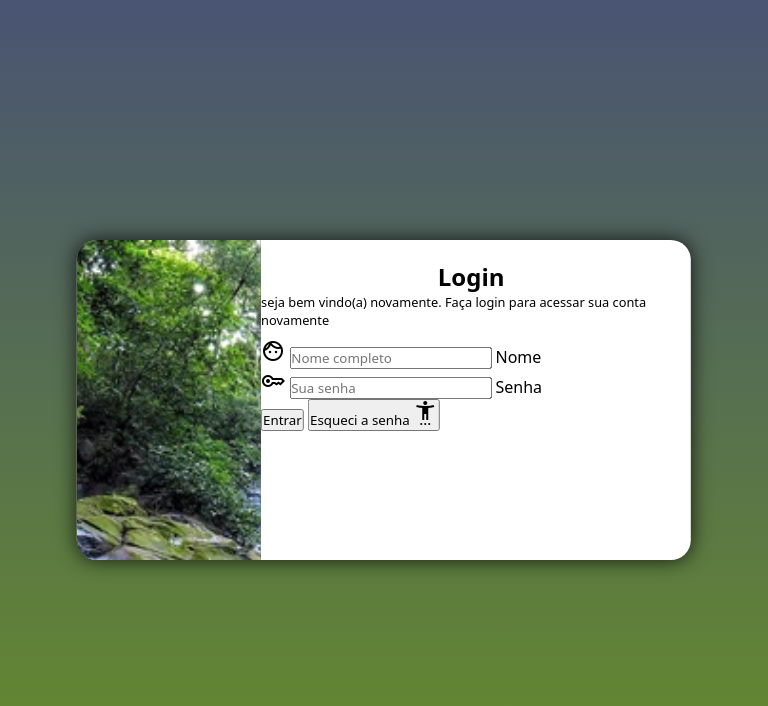
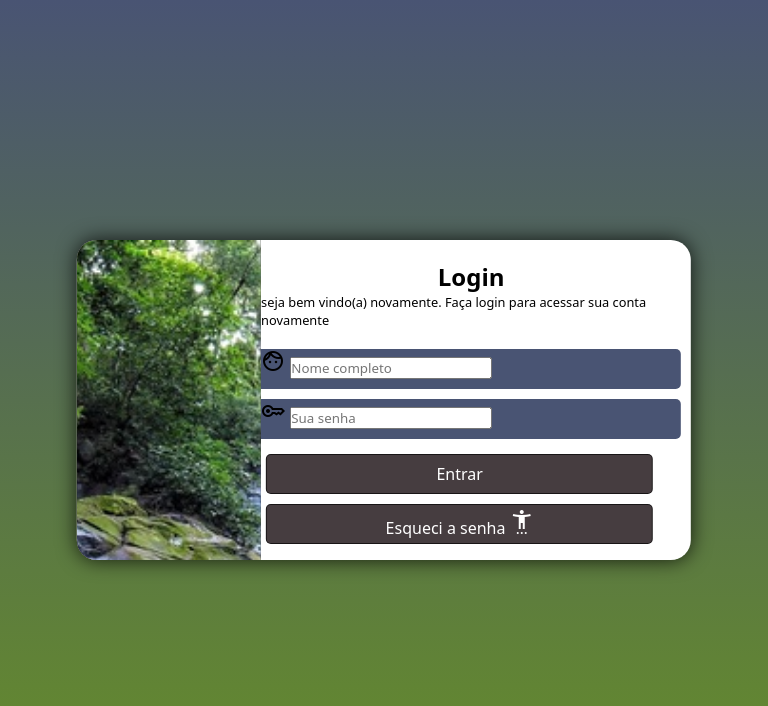
Before and after one commit to EzequiasCodeMaster/projetos-pequenos, a plain HTML site: page login/login-curso-em-video/index.html in a window 768 px wide. Drawn offline with nearby package versions, Linux system fonts and the light colour scheme.

Commit message:
atualizando botao

```diff
--- a/login/login-curso-em-video/index.html
+++ b/login/login-curso-em-video/index.html
@@ -38,10 +38,12 @@
                     <label for="password">Senha</label>
 
                 </div>
-                <button type="submit">Entrar</button>
-                <button>Esqueci a senha <span class="material-symbols-outlined">
-                    settings_accessibility
-                    </span></button>
+                <div class="botaopai">
+                    <button type="submit">Entrar</button>
+                    <button>Esqueci a senha <span class="material-symbols-outlined">
+                        settings_accessibility
+                        </span></button>
+                </div>
             </form>
 
         </section>
--- a/login/login-curso-em-video/media-query.css
+++ b/login/login-curso-em-video/media-query.css
@@ -21,6 +21,25 @@
         float: right;
         width: 70%;
     }
+
+
+button {
+    display: block;
+    width: 90%;
+    height: 40px;
+    background-color: #463D40;
+    color: white;
+    font-size: 1em;
+    border: 1px solid rgba(0, 0, 0, 0.658);
+    border-radius: 5px;
+    cursor: pointer;
+    margin: 5px ;
+}
+
+button:hover {
+    background-color: #658C2A;
+    color: black;
+}
 }
 
             /* para computadores*/
--- a/login/login-curso-em-video/style.css
+++ b/login/login-curso-em-video/style.css
@@ -41,7 +41,7 @@ section.login {
 
     background-color: white;
     width: 250px;
-    height: 500px;
+    height: 530px;
     border-radius: 20px;
     box-shadow: 0px 0px 20px rgba(0, 0, 0, 0.808);
 
@@ -71,3 +71,39 @@ section .formulario {
 .formulario p {
     font-size: .8em;
 }
+
+.campo {
+    display: block;
+    height: 40px;
+background-color: #495473;
+margin: 10px ;
+border-radius: 5px;
+}
+
+label {
+    display: none;
+}
+
+.botaopai{
+    display: flex;
+    flex-direction: column;
+    flex-direction: center;
+}
+
+button {
+    display: block;
+    width: 90%;
+    height: 40px;
+    background-color: #463D40;
+    color: white;
+    font-size: 1em;
+    border: 1px solid rgba(0, 0, 0, 0.658);
+    border-radius: 5px;
+    cursor: pointer;
+    margin: 10px ;
+}
+
+button:hover {
+    background-color: #658C2A;
+    color: black;
+}
```
